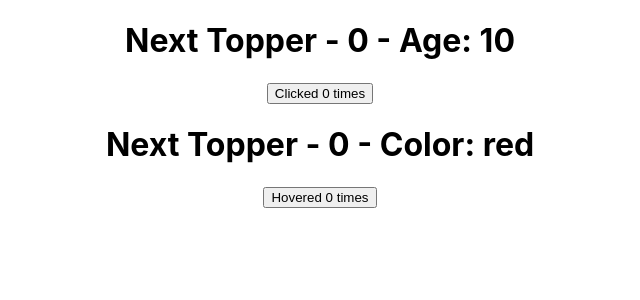
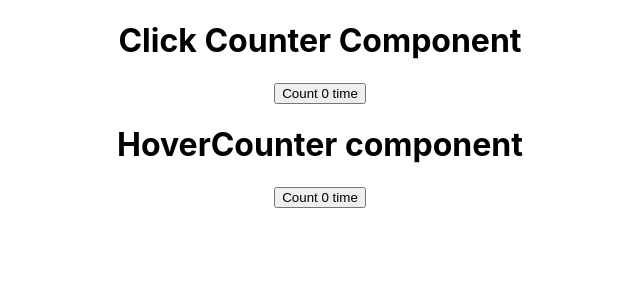
Before and after one commit to Nazmul1582/core-react-with-project, a React (Create React App) app: page / in a window 1280 px wide. Shown: the top 300 px of the page, without its empty margins (320-960 px from the left). Built offline with nearby package versions, Linux system fonts and the light colour scheme.

Commit message:
React Render Props

```diff
--- a/src/App.js
+++ b/src/App.js
@@ -1,7 +1,11 @@
 import './App.css';
-import ParentComponent from './component/class11/ErrorHandling/ParentComponent';
-import OnClick from './component/class12/HOC/OnClick';
-import OnMouseOver from './component/class12/HOC/OnMouseOver';
+import ClickCounter from './component/class13/RenderProps/ClickCounter';
+import CountingComp from './component/class13/RenderProps/CountingComp';
+import HoverCounter from './component/class13/RenderProps/HoverCounter';
+import ProductComp from './component/class13/RenderProps/ProductComp';
+// import OnClick from './component/class12/HOC/OnClick';
+// import OnMouseOver from './component/class12/HOC/OnMouseOver';
+// import ParentComponent from './component/class11/ErrorHandling/ParentComponent';
 // import InputRefComp from './component/class10/Ref/InputRefComp';
 // import MainComp from './component/class10/PureComponent/MainComp';
 // import RefsComp from './component/class10/Ref/RefsComp';
@@ -71,8 +75,12 @@ function App() {
 
       {/* <ParentComponent /> */}
 
-      <OnClick age={10} />
-      <OnMouseOver color="red" />
+      {/* <OnClick age={10} />
+      <OnMouseOver color="red" /> */}
+
+      {/* <ProductComp name={(isAvailable) => isAvailable ?'Laptop':'not available'} /> */}
+      <CountingComp render={(count,handler) => <ClickCounter count={count} handler={handler} />} />
+      <CountingComp render={(count, handler) => <HoverCounter count={count} handler={handler} />} />
 
     </div>
   );
--- a/src/component/class12/HOC/OnMouseOver.js
+++ b/src/component/class12/HOC/OnMouseOver.js
@@ -1,18 +1,7 @@
 import React, { Component } from 'react';
 import WithCounter from './WithCounter';
 class OnMouseOver extends Component{
-    constructor(){
-        super();
-        this.state = {
-            count: 0
-        }
-    }
 
-    incrementHandler = () => {
-        this.setState((prevState) => {
-            return{ count: prevState.count + 5 }
-        })
-    }
     render(){
         const { name, count, handler, color } = this.props;
         return(
--- /dev/null
+++ b/src/component/class13/RenderProps/ClickCounter.js
@@ -0,0 +1,14 @@
+import React, { Component } from 'react';
+class ClickCounter extends Component{
+
+    render() {
+        return (
+            <div>
+                <h1>Click Counter Component</h1>
+                <button onClick={() => this.props.handler(10)}>Count {this.props.count} time</button>
+            </div>
+        )
+    }
+}
+
+export default ClickCounter;
--- /dev/null
+++ b/src/component/class13/RenderProps/CountingComp.js
@@ -0,0 +1,28 @@
+import React, { Component } from 'react';
+class CountingComp extends Component{
+    constructor(){
+        super()
+        this.state = {
+            count: 0
+        }
+    }
+    incrementHandler = (value) => {
+        this.setState((prevState) => {
+            return {
+                count: prevState.count + value
+            }
+        })
+    }
+
+    render() {
+        return (
+            <div>
+                {
+                    this.props.render(this.state.count, this.incrementHandler)
+                }
+            </div>
+        )
+    }
+}
+
+export default CountingComp;
--- /dev/null
+++ b/src/component/class13/RenderProps/HoverCounter.js
@@ -0,0 +1,14 @@
+import React, { Component } from 'react';
+class HoverCounter extends Component{
+
+    render() {
+        return (
+            <div>
+                <h1>HoverCounter component</h1>
+                <button onMouseEnter={() => this.props.handler(5)}>Count {this.props.count} time</button>
+            </div>
+        )
+    }
+}
+
+export default HoverCounter;
--- /dev/null
+++ b/src/component/class13/RenderProps/ProductComp.js
@@ -0,0 +1,13 @@
+import React, { Component } from 'react';
+class ProductComp extends Component{
+
+    render() {
+        return (
+            <div>
+                <h1>{this.props.name(true)}</h1>
+            </div>
+        )
+    }
+}
+
+export default ProductComp;
```
